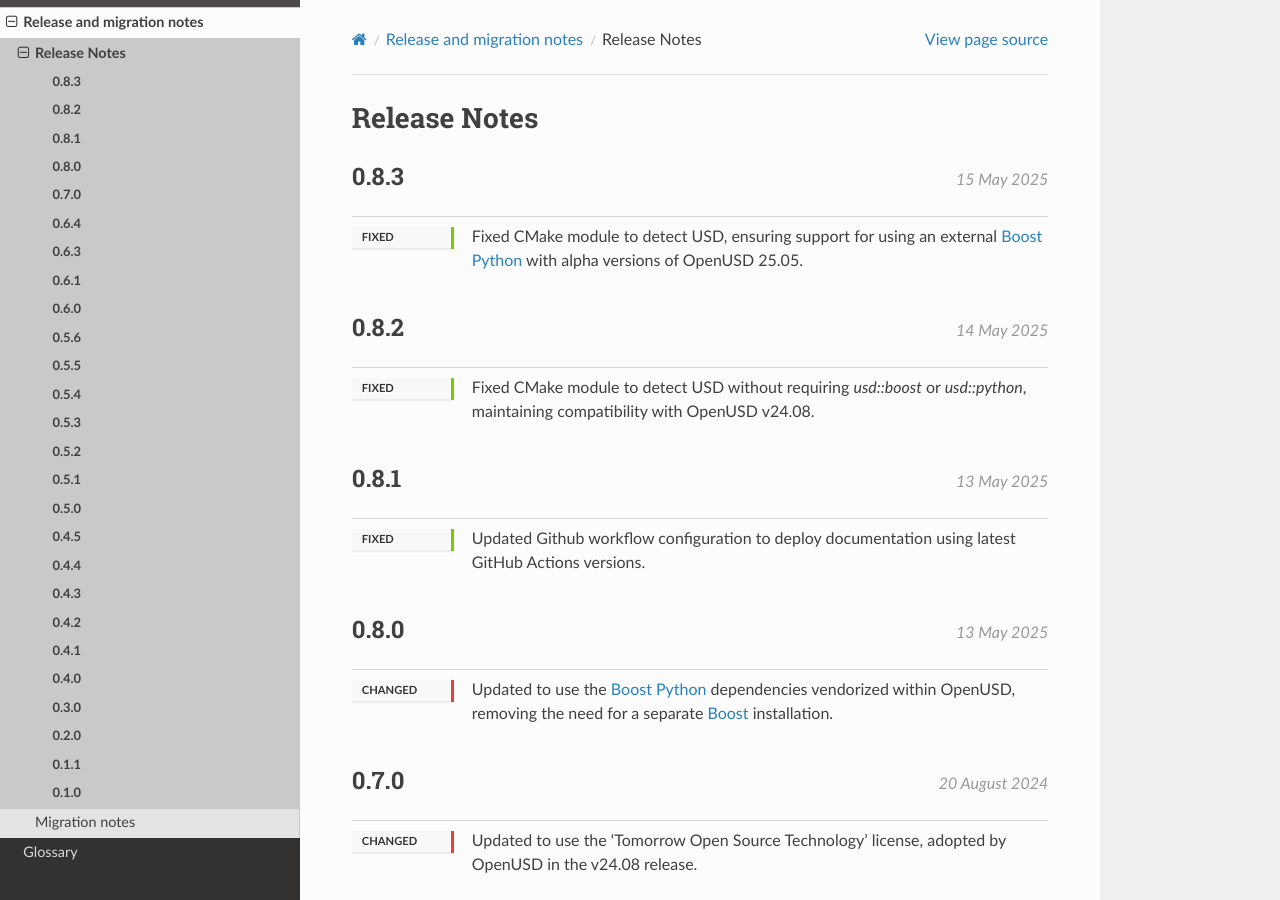
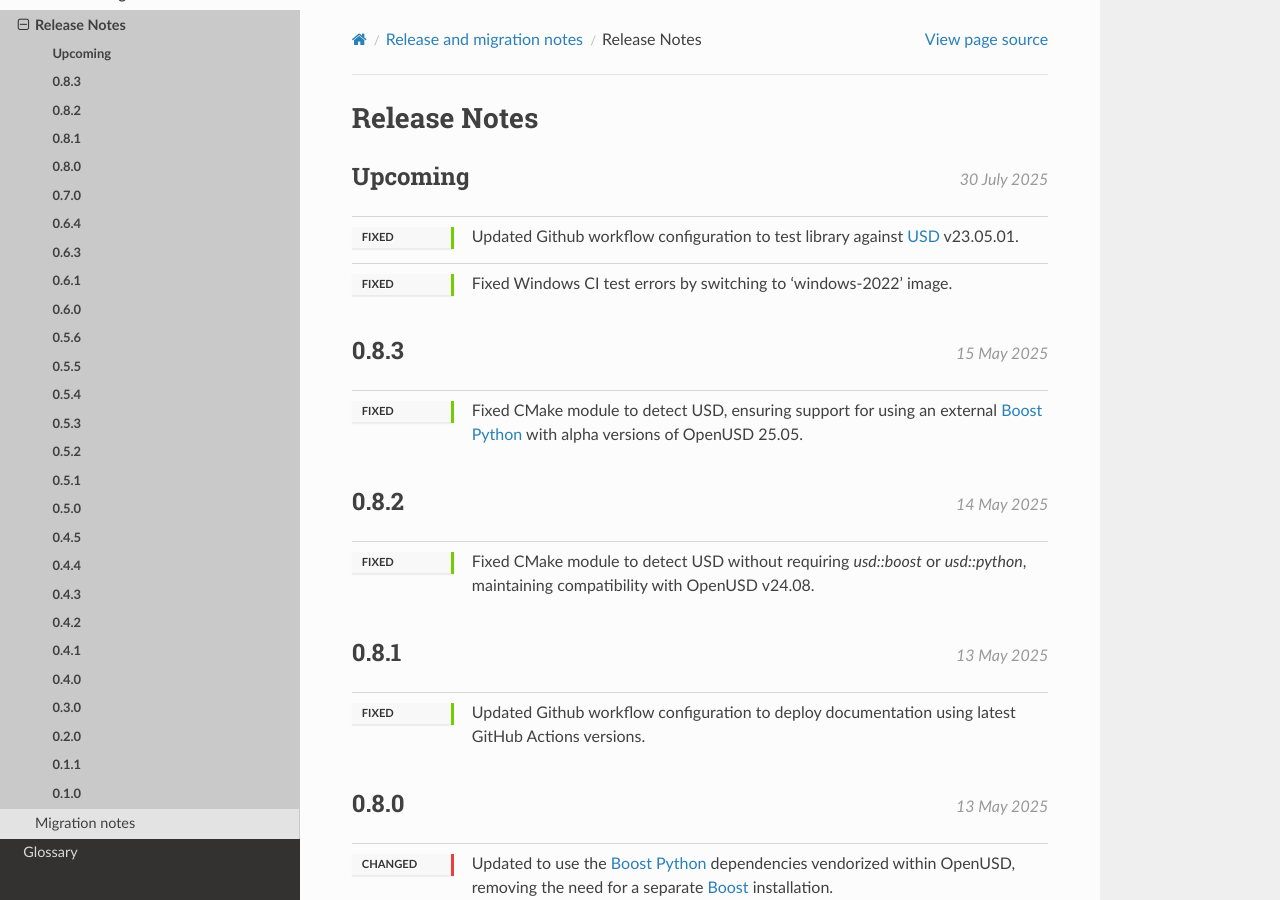
Before and after one commit to wdas/unf, a Sphinx documentation site: the page built from doc/sphinx/release/release_notes.rst, in a window 1280 px wide and 900 px high. Built offline with Sphinx 7.4.7 and the Read the Docs theme 3.1.0, drawn with Linux system fonts in a browser that asks for light colours; cross-references to code outside the pages are shown as plain code.

Commit message:
Update tests to use windows-2022 and USD v25.05.01

```diff
--- a/doc/sphinx/release/release_notes.rst
+++ b/doc/sphinx/release/release_notes.rst
@@ -3,6 +3,17 @@
 *************
 Release Notes
 *************
+
+.. release:: Upcoming
+
+    .. change:: fixed
+
+        Updated Github workflow configuration to test library against
+        :term:`USD` v23.05.01.
+
+    .. change:: fixed
+
+        Fixed Windows CI test errors by switching to 'windows-2022' image.
 
 .. release:: 0.8.3
     :date: 2025-05-15
```
Also changed, not shown: 3 other files.
